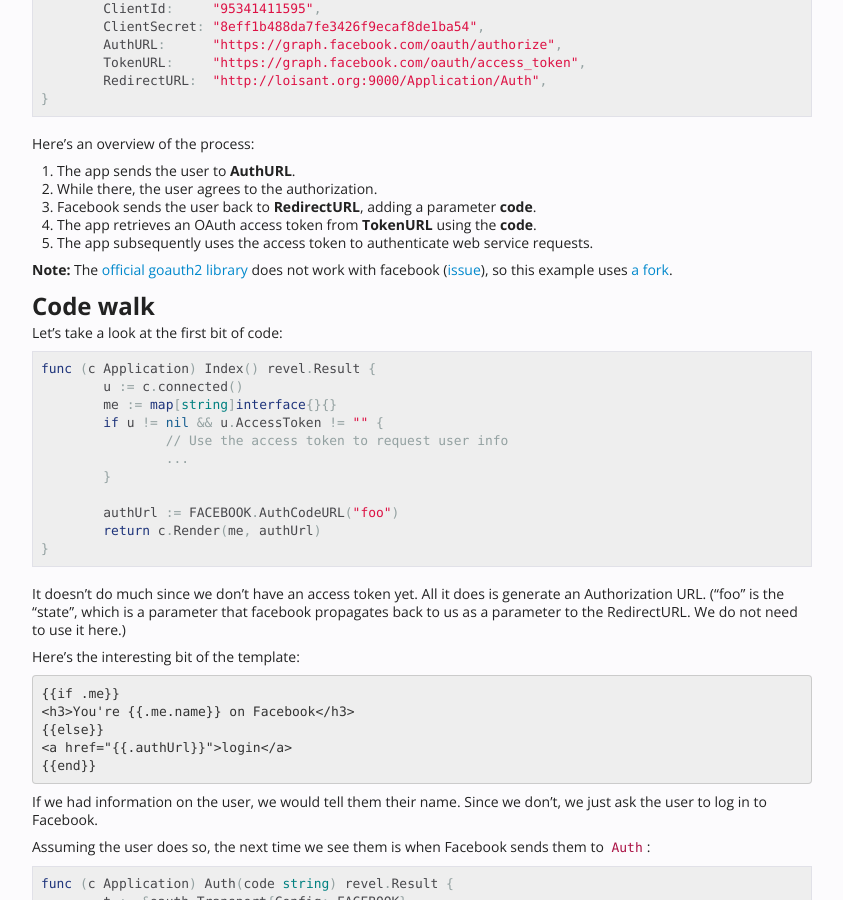
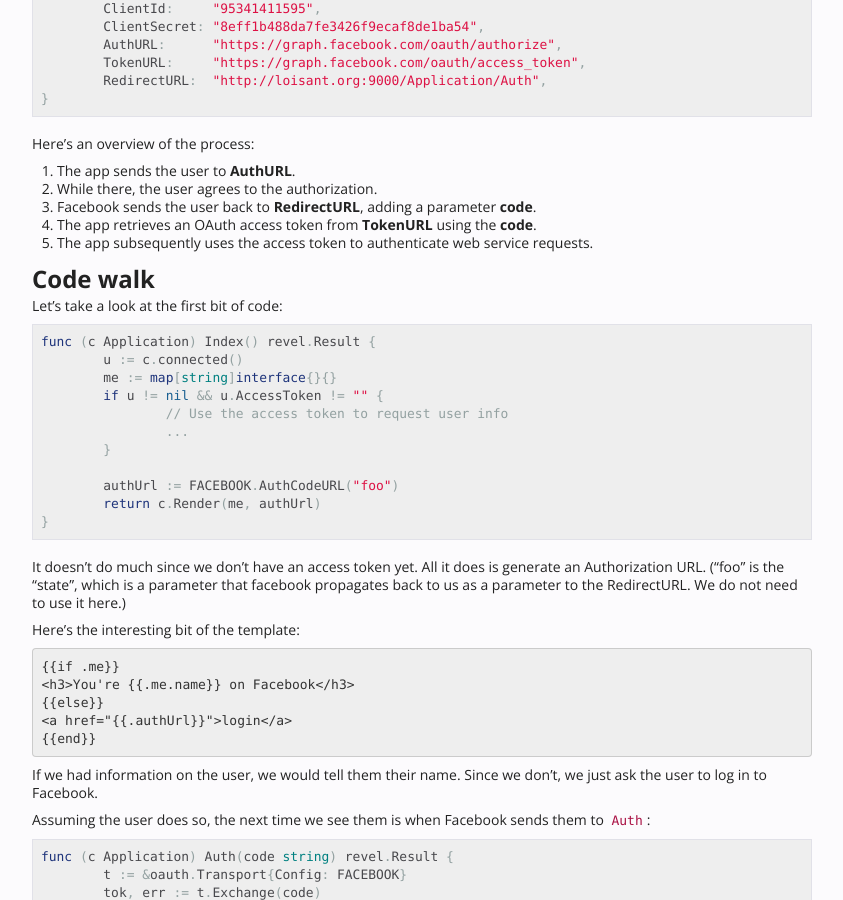
Before and after one commit to revel/revel, a Jekyll site: the page built from samples/facebook-oauth2.md, in a window 1280 px wide and 900 px high, scrolled down 464 px. Shown: the whole window, without its empty margins (298-1141 px from the left). Built offline with Jekyll 4.4.1, drawn with Linux system fonts in a browser that asks for light colours.

Commit message:
Update facebook-oauth2.md

```diff
--- a/samples/facebook-oauth2.md
+++ b/samples/facebook-oauth2.md
@@ -39,11 +39,6 @@
 3. Facebook sends the user back to **RedirectURL**, adding a parameter **code**.
 4. The app retrieves an OAuth access token from **TokenURL** using the **code**.
 5. The app subsequently uses the access token to authenticate web service requests.
-
-**Note:** The [official goauth2 library](http://code.google.com/p/goauth2/) does
-not work with facebook
-([issue](http://code.google.com/p/goauth2/issues/detail?id=4)), so this example
-uses [a fork](https://github.com/robfig/goauth2).
 
 ## Code walk
 
```
